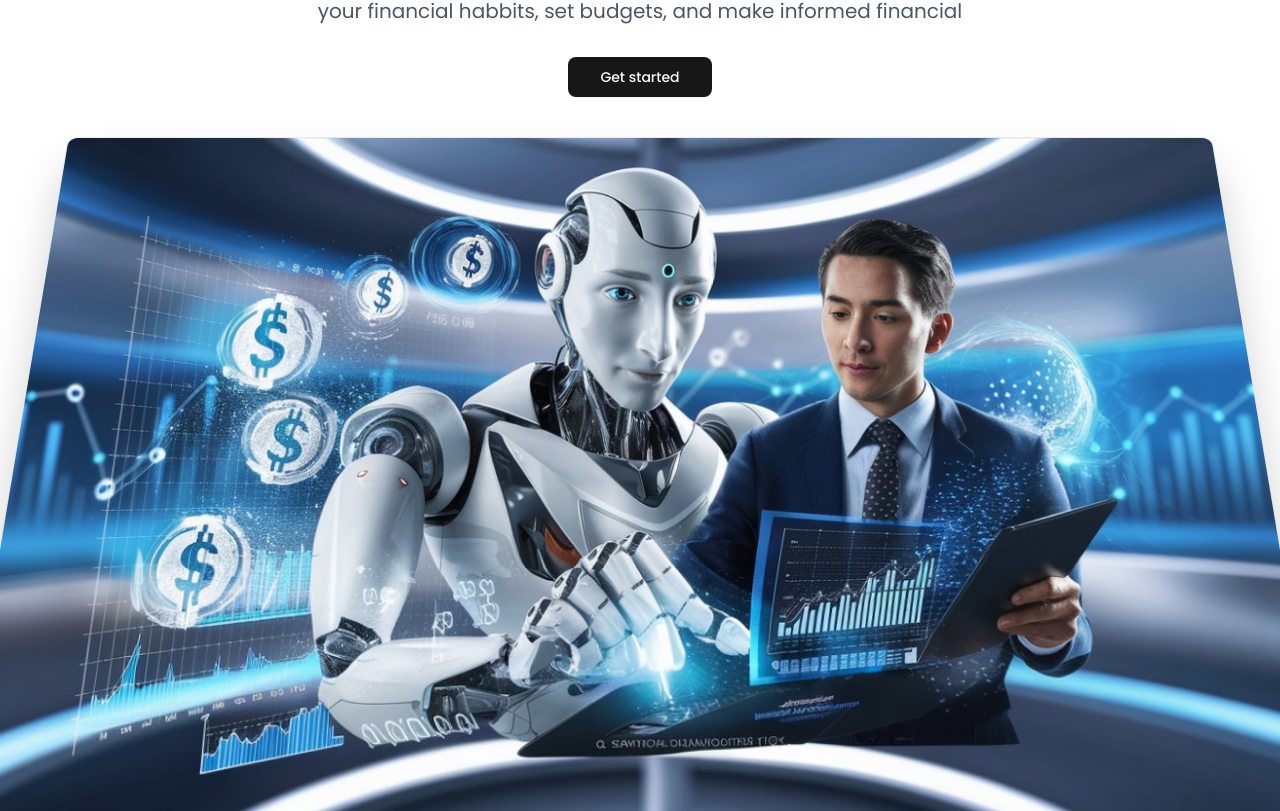
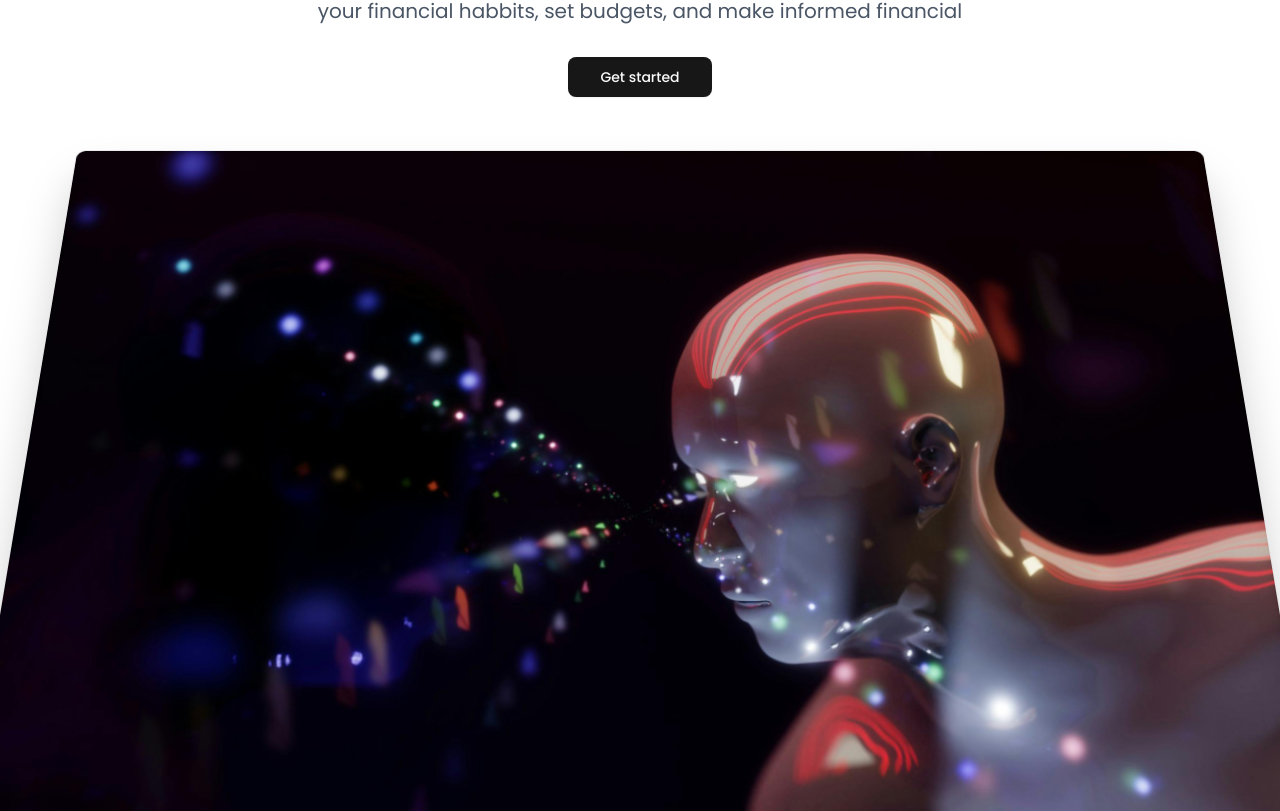
Before and after one commit to jkingz/trackXpense, a Next.js app: page / in a window 1280 px wide. Shown: the part 409-1220 px from the top of the page. Built offline with nearby package versions, Linux system fonts and the light colour scheme; no server answers.

Commit message:
style: Replace hero image

```diff
--- a/components/hero.jsx
+++ b/components/hero.jsx
@@ -45,7 +45,7 @@ const HeroSection = () => {
       <div className="--hero-image-wrapper">
         <div ref={imageRef} className="--hero-image">
           <Image
-            src="/banner.jpeg"
+            src="/AI.jpg"
             alt="banner"
             width={1280}
             height={720}
```
Also changed, not shown: public/AI.jpg (added).
